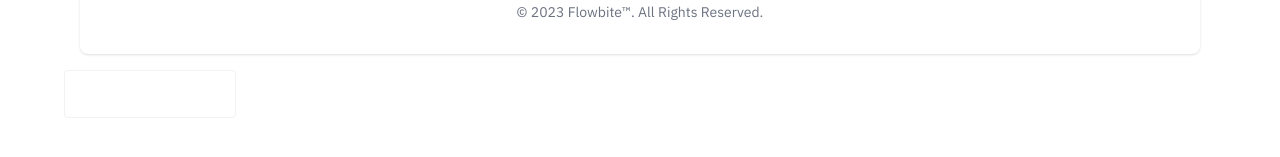
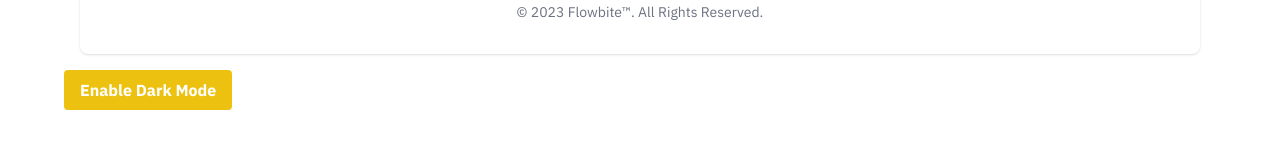
Before and after one commit to San624461/brand-shop-client, a React (Vite) app: page /products/brand/1 in a window 1280 px wide. Shown: the part 231-388 px from the top of the page. Built offline with nearby package versions, Linux system fonts and the light colour scheme; no server answers.

Commit message:
Reademe file updated'

```diff
--- a/src/layouts/Root.jsx
+++ b/src/layouts/Root.jsx
@@ -3,13 +3,13 @@ import { Outlet } from 'react-router-dom';
 import NavBar from '../components/Navbar/NavBar';
 import Footer from '../components/Footer';
 
-
 const Root = () => {
     const [isDarkMode, setIsDarkMode] = useState(false);
-    const darkModeClass = isDarkMode ? 'bg-black' : 'bg-white';
+
     function toggleDarkMode() {
         setIsDarkMode(!isDarkMode);
     }
+
     useEffect(() => {
         if (isDarkMode) {
             document.documentElement.classList.add('bg-black');
@@ -17,17 +17,17 @@ const Root = () => {
             document.documentElement.classList.remove('bg-black');
         }
     }, [isDarkMode]);
+
     return (
         <div className='w-[90%] mx-auto font-ibm'>
-            <div className={`${darkModeClass}`}>
+            <div className={isDarkMode ? 'bg-black' : 'bg-white'}>
                 <NavBar></NavBar>
                 <Outlet></Outlet>
                 <Footer></Footer>
 
-
                 <button
                     onClick={toggleDarkMode}
-                    className={`bg-stone-400 btn hover:bg-blue-600 text-white font-bold py-2 px-4 rounded ${darkModeClass}`}
+                    className="bg-[#EDC10F] hover:bg-black text-white font-bold py-2 px-4 rounded"
                 >
                     Enable Dark Mode
                 </button>
```
Also changed, not shown: 1 other file (tests, documents, lock files or other folders).
